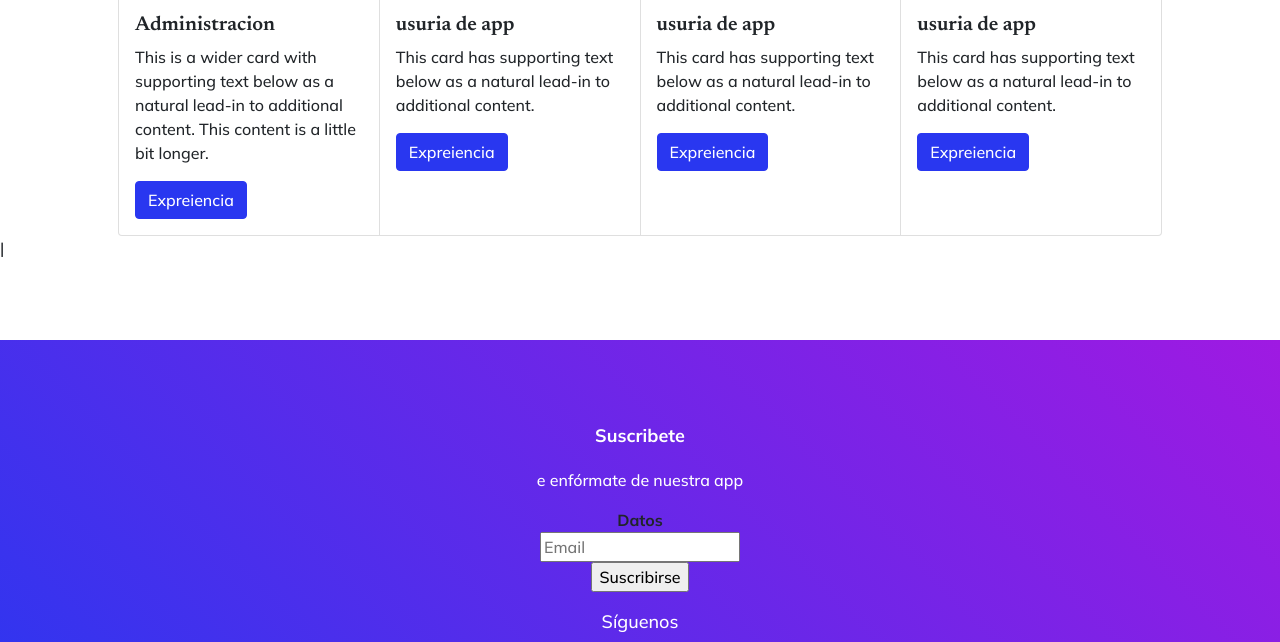
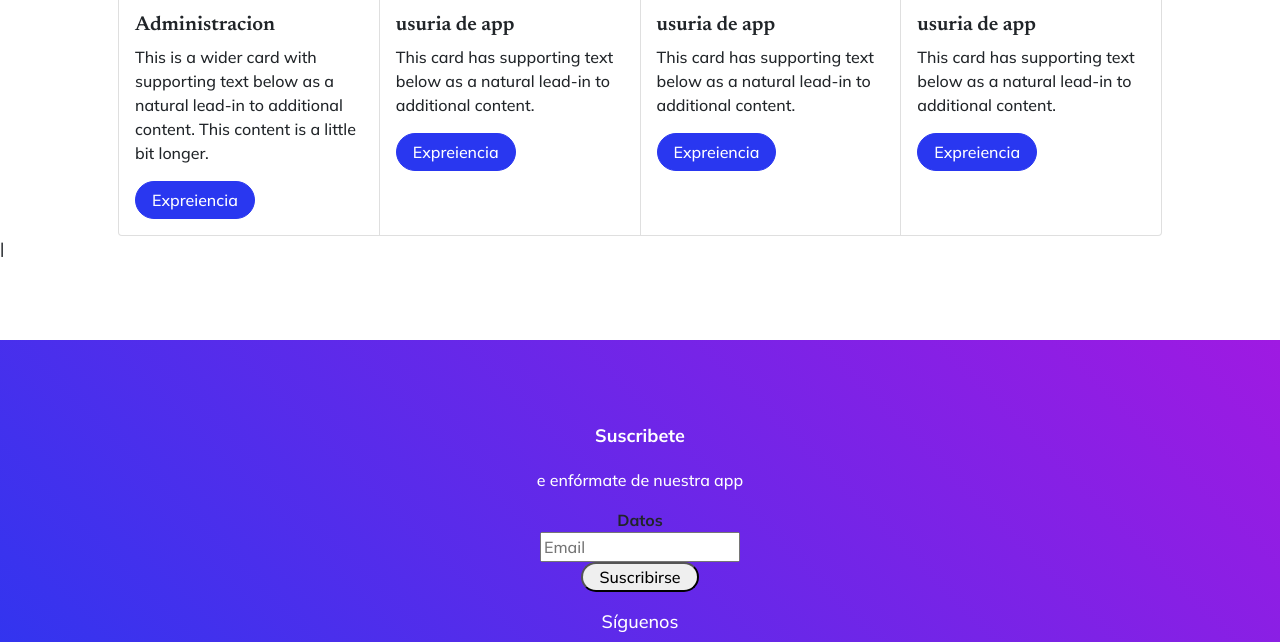
Before and after one commit to Lican98/landmark, a plain HTML site: page index.html in a window 1280 px wide. Shown: the part 3762-4404 px from the top of the page. Drawn offline with nearby package versions, Linux system fonts and the light colour scheme.

Commit message:
rectificacion de botones

```diff
--- a/index.html
+++ b/index.html
@@ -137,8 +137,8 @@
                         There's plenty of space for text here, so don't worry about writing too much.</p>
                 </div>
                 <div class="col-sm-8 col-md-6">
-                    <div class="px-5 px-sm-0"><img class="img-fluid rounded-circle"
-                            src="distintos sistemas.jpeg" alt="..." /></div>
+                    <div class="px-5 px-sm-0"><img class="img-fluid rounded-circle" src="distintos sistemas.jpeg"
+                            alt="..." /></div>
                 </div>
             </div>
         </div>
@@ -166,47 +166,44 @@
                 <!-- Feature item-->
                 <div class="card-group">
                     <div class="card">
-                                        <img src="retrato-de-un-hombre-joven-19923503.jpg" width="80" height="350"
-                                            class="card-img-top" alt="...">
+                        <img src="retrato-de-un-hombre-joven-19923503.jpg" width="80" height="350" class="card-img-top"
+                            alt="...">
                         <div class="card-body">
                             <h5 class="card-title">Administracion</h5>
                             <p class="card-text">This is a wider card with supporting text below as a
                                 natural lead-in to additional content. This content is a little bit
                                 longer.</p>
-                                            <a href="#" class="btn btn-primary">Expreiencia</a>
+                            <a href="#" class="btn btn-primary rounded-pill px-3 mb-2 mb-lg-0">Expreiencia</a>
                         </div>
                     </div>
                     <!-- Feature item-->
                     <div class="card">
-                                        <img src="personas-emocionales-wide.jpg" class="card-img-top" width="80"
-                                            height="350" alt="...">
+                        <img src="personas-emocionales-wide.jpg" class="card-img-top" width="80" height="350" alt="...">
                         <div class="card-body">
                             <h5 class="card-title">usuria de app</h5>
                             <p class="card-text">This card has supporting text below as a natural
                                 lead-in to additional content.</p>
-                                            <a href="#" class="btn btn-primary">Expreiencia</a>
+                            <a href="#" class="btn btn-primary rounded-pill px-3 mb-2 mb-lg-0">Expreiencia</a>
                         </div>
                     </div>
                     <!-- Feature item-->
                     <div class="card">
-                                        <img src="daniela-kreimer.jpg" class="card-img-top" width="80"
-                                            height="350" alt="...">
+                        <img src="daniela-kreimer.jpg" class="card-img-top" width="80" height="350" alt="...">
                         <div class="card-body">
                             <h5 class="card-title">usuria de app</h5>
                             <p class="card-text">This card has supporting text below as a natural
                                 lead-in to additional content.</p>
-                                            <a href="#" class="btn btn-primary">Expreiencia</a>
+                            <a href="#" class="btn btn-primary rounded-pill px-3 mb-2 mb-lg-0">Expreiencia</a>
                         </div>
                     </div>
                     <!-- Feature item-->
                     <div class="card">
-                                        <img src="personas-que-sonrie.webp" class="card-img-top" width="80"
-                                            height="350" alt="...">
+                        <img src="personas-que-sonrie.webp" class="card-img-top" width="80" height="350" alt="...">
                         <div class="card-body">
                             <h5 class="card-title">usuria de app</h5>
                             <p class="card-text">This card has supporting text below as a natural
                                 lead-in to additional content.</p>
-                                            <a href="#" class="btn btn-primary">Expreiencia</a>
+                            <a href="#" class="btn btn-primary rounded-pill px-3 mb-2 mb-lg-0">Expreiencia</a>
                         </div>
                     </div>
                 </div>
@@ -220,8 +217,31 @@
 
     <!--subscription for more information-->
     <section class="text-center bg-gradient-primary-to-secondary">
-        <div class="footer-block-title active" data-content-type="text" data-appearance="default" data-element="main" style="border-style: none; border-width: 1px; border-radius: 0px; margin: 0px 0px 10px; padding: 0px;"><p><strong><span style="line-height: 32px; font-size: 18px;"><span style="color: #ffffff;">Suscribete</span></span></strong></p></div><div data-content-type="text" data-appearance="default" data-element="main" style="border-style: none; border-width: 1px; border-radius: 0px; margin: 0px; padding: 0px;"><p><span style="color: #ffffff;">e enfórmate de nuestra app</span></p>
-        <p><span style="color: #ffffff;"> </span></p><div class="block newsletter"><div class="title"><strong>Datos</strong></div><div class="content"><form method="post" action="..." class="form_subscribe"><input name="EMAIL_ADDRESS_" placeholder="Email"><br><input type="hidden" name="EMAIL_PERMISSION_STATUS_" value="I"><input type="hidden" name="NOMBRE_FORMULARIO" value="INSCRIPCION_NUEVOSITIO"><input type="hidden" name="FORM_SUBMIT_DATE" value=""><input type="hidden" name="_ri_" value="X0Gzc2X%3DAQpglLjHJlDQGiHltzfza7dJXzfcHzbU1SczasNzgIRLsRp2FNzenVwjpnpgHlpgneHmgJoXX0Gzc2X%3DAQpglLjHJlDQGobzcPeGSjUXhP700wHBD5q51E8NmlzeEzgzbn"><input type="hidden" name="_di_" value="kiobjdj70j5ouo40epe0jqe5oal1uvh81tv35fjk004a9ueqsh5g"><input type="submit" action="submit" value="Suscribirse" class="action subscribe primary"></form><div class="newsletter-message success" style="display:none;"></div></div></div><!-- <script type="text/javascript">
+        <div class="footer-block-title active" data-content-type="text" data-appearance="default" data-element="main"
+            style="border-style: none; border-width: 1px; border-radius: 0px; margin: 0px 0px 10px; padding: 0px;">
+            <p><strong><span style="line-height: 32px; font-size: 18px;"><span
+                            style="color: #ffffff;">Suscribete</span></span></strong></p>
+        </div>
+        <div data-content-type="text" data-appearance="default" data-element="main"
+            style="border-style: none; border-width: 1px; border-radius: 0px; margin: 0px; padding: 0px;">
+            <p><span style="color: #ffffff;">e enfórmate de nuestra app</span></p>
+            <p><span style="color: #ffffff;"> </span></p>
+            <div class="block newsletter">
+                <div class="title"><strong>Datos</strong></div>
+                <div class="content">
+                    <form method="post" action="..." class="form_subscribe"><input name="EMAIL_ADDRESS_"
+                            placeholder="Email"><br><input type="hidden" name="EMAIL_PERMISSION_STATUS_"
+                            value="I"><input type="hidden" name="NOMBRE_FORMULARIO"
+                            value="INSCRIPCION_NUEVOSITIO"><input type="hidden" name="FORM_SUBMIT_DATE" value=""><input
+                            type="hidden" name="_ri_"
+                            value="X0Gzc2X%3DAQpglLjHJlDQGiHltzfza7dJXzfcHzbU1SczasNzgIRLsRp2FNzenVwjpnpgHlpgneHmgJoXX0Gzc2X%3DAQpglLjHJlDQGobzcPeGSjUXhP700wHBD5q51E8NmlzeEzgzbn"><input
+                            type="hidden" name="_di_"
+                            value="kiobjdj70j5ouo40epe0jqe5oal1uvh81tv35fjk004a9ueqsh5g"><input type="submit"
+                            action="submit" value="Suscribirse" class="action subscribe primary rounded-pill px-3 mb-2 mb-lg-0"></form>
+                    <div class="newsletter-message success" style="display:none;"></div>
+                </div>
+            </div>
+            <!-- <script type="text/javascript">
             require([
                 'jquery',
                 "mage/mage",
@@ -262,19 +282,43 @@
                     });
 
                 });
-            });</script>--><p></p></div><div class="follow-us-box" data-content-type="text" data-appearance="default" data-element="main" style="border-style: none; border-width: 1px; border-radius: 0px; display: none; margin: 0px; padding: 0px;"><p><span style="font-size: 18px; color: #ffffff;">Síguenos</span></p>
-        <p><a tabindex="0" href="https://www.facebook.com/abcdincl?home_preFooter" target="_blank" rel="noopener"><img id="TXQQUWS" style="width: 37px; height: 37px;" src="https://www.abcdin.cl/media/wysiwyg/fb.png" alt="" width="37" height="37"></a>&nbsp; &nbsp; <a tabindex="0" href="https://www.instagram.com/abcdincl/?hl=es-la?home_preFooter" target="_blank" rel="noopener"><img style="width: 37px; height: 37px;" src="https://www.abcdin.cl/media/wysiwyg/ig.png" alt="" width="37" height="3">&nbsp;&nbsp;</a> &nbsp;<a tabindex="0" href="https://www.youtube.com/user/abecedin?home_preFooter=" target="_blank" rel="noopener"><img style="width: 37px; height: 37px;" src="https://www.abcdin.cl/media/wysiwyg/yt.png" alt="" width="37" height="37"></a></p></div><div class="follow-us-box" data-content-type="html" data-appearance="default" data-element="main" style="border-style: none; border-width: 1px; border-radius: 0px; margin: 0px; padding: 0px;" data-decoded="true"><p><span style="font-size: 18px; color: #ffffff;">Síguenos</span></p>
+            });</script>-->
+            <p></p>
+        </div>
+        <div class="follow-us-box" data-content-type="text" data-appearance="default" data-element="main"
+            style="border-style: none; border-width: 1px; border-radius: 0px; display: none; margin: 0px; padding: 0px;">
+            <p><span style="font-size: 18px; color: #ffffff;">Síguenos</span></p>
+            <p><a tabindex="0" href="https://www.facebook.com/abcdincl?home_preFooter" target="_blank"
+                    rel="noopener"><img id="TXQQUWS" style="width: 37px; height: 37px;"
+                        src="https://www.abcdin.cl/media/wysiwyg/fb.png" alt="" width="37" height="37"></a>&nbsp; &nbsp;
+                <a tabindex="0" href="https://www.instagram.com/abcdincl/?hl=es-la?home_preFooter" target="_blank"
+                    rel="noopener"><img style="width: 37px; height: 37px;"
+                        src="https://www.abcdin.cl/media/wysiwyg/ig.png" alt="" width="37" height="3">&nbsp;&nbsp;</a>
+                &nbsp;<a tabindex="0" href="https://www.youtube.com/user/abecedin?home_preFooter=" target="_blank"
+                    rel="noopener"><img style="width: 37px; height: 37px;"
+                        src="https://www.abcdin.cl/media/wysiwyg/yt.png" alt="" width="37" height="37"></a></p>
+        </div>
+        <div class="follow-us-box" data-content-type="html" data-appearance="default" data-element="main"
+            style="border-style: none; border-width: 1px; border-radius: 0px; margin: 0px; padding: 0px;"
+            data-decoded="true">
+            <p><span style="font-size: 18px; color: #ffffff;">Síguenos</span></p>
             <p>
-            <a class="btnFooter-click" tabindex="0" href="https://www.facebook.com/" target="_blank" rel="noopener" data-footer="Facebook">
-                <img id="TXQQUWS" style="width: 37px; height: 37px;" src="https://www.abcdin.cl/media/wysiwyg/fb.png" alt="" width="37" height="37">
+                <a class="btnFooter-click" tabindex="0" href="https://www.facebook.com/" target="_blank" rel="noopener"
+                    data-footer="Facebook">
+                    <img id="TXQQUWS" style="width: 37px; height: 37px;"
+                        src="https://www.abcdin.cl/media/wysiwyg/fb.png" alt="" width="37" height="37">
                 </a>
                 &nbsp;&nbsp;&nbsp;
-            <a class="btnFooter-click" tabindex="0" href="https://www.instagram.com/" target="_blank" rel="noopener" data-footer="Instagram">
-                <img style="width: 37px; height: 37px;" src="https://www.abcdin.cl/media/wysiwyg/ig.png" alt="" width="37" height="3">
+                <a class="btnFooter-click" tabindex="0" href="https://www.instagram.com/" target="_blank" rel="noopener"
+                    data-footer="Instagram">
+                    <img style="width: 37px; height: 37px;" src="https://www.abcdin.cl/media/wysiwyg/ig.png" alt=""
+                        width="37" height="3">
                 </a>
                 &nbsp;&nbsp;&nbsp;
-            <a class="btnFooter-click" tabindex="0" href="https://www.youtube.com/" target="_blank" rel="noopener" data-footer="Youtube">
-                <img style="width: 37px; height: 37px;" src="https://www.abcdin.cl/media/wysiwyg/yt.png" alt="" width="37" height="37">
+                <a class="btnFooter-click" tabindex="0" href="https://www.youtube.com/" target="_blank" rel="noopener"
+                    data-footer="Youtube">
+                    <img style="width: 37px; height: 37px;" src="https://www.abcdin.cl/media/wysiwyg/yt.png" alt=""
+                        width="37" height="37">
     </section>
 
     <!-- Footer-->
```
Lines whose indentation alone changed are shown as unchanged.
